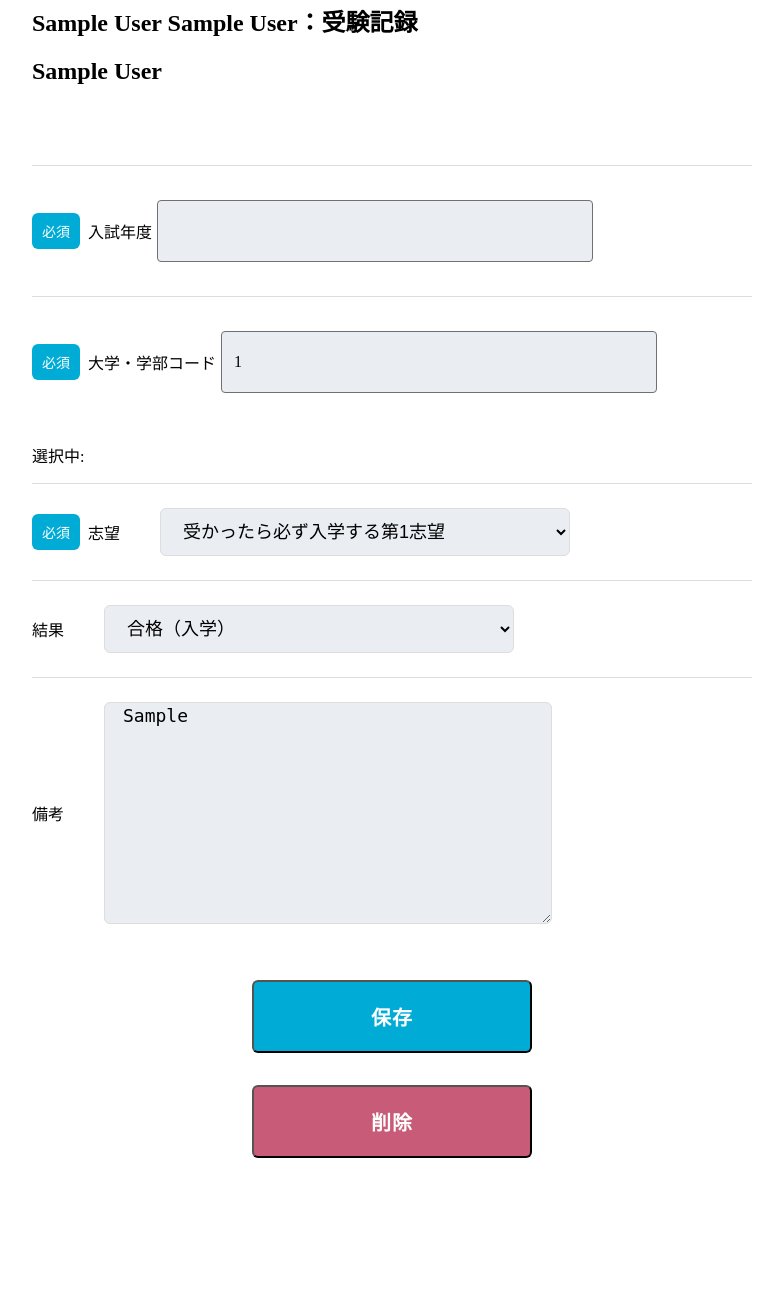
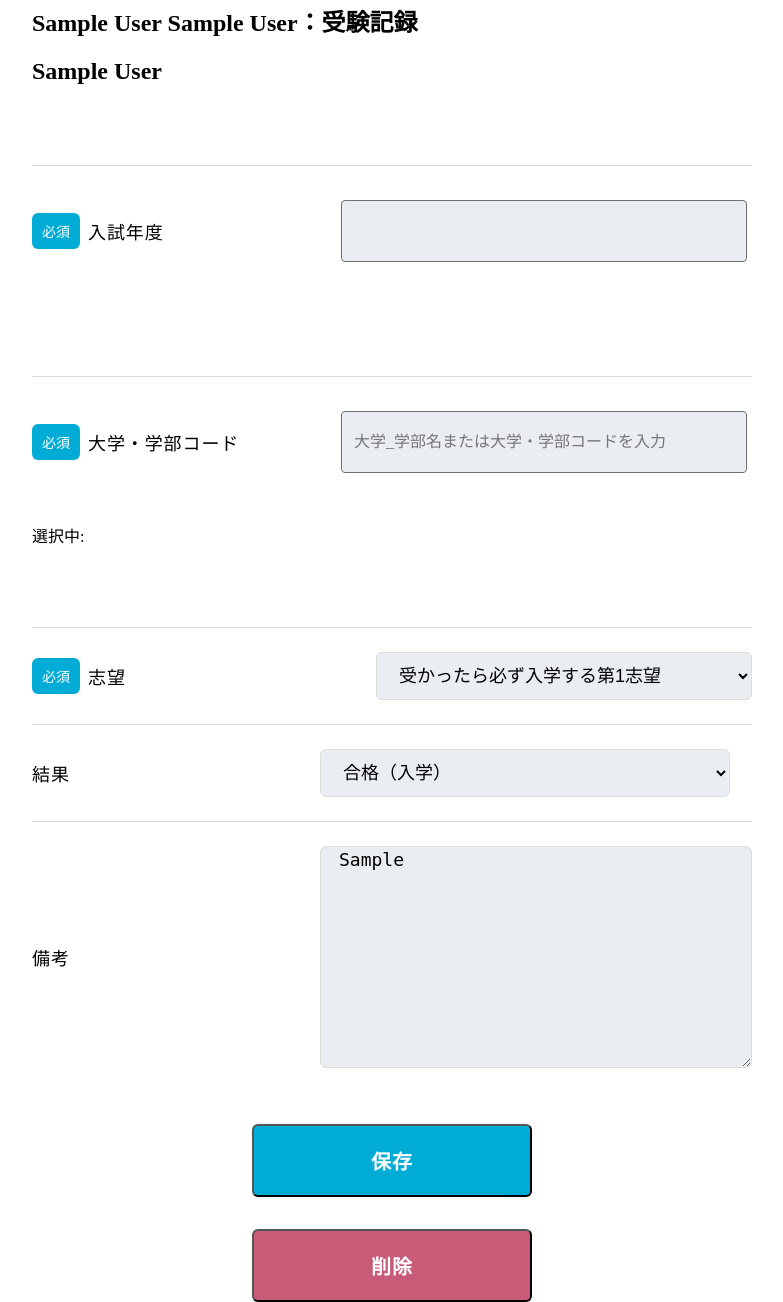
Before and after one commit to k4pu/admission_exam, a Django app: page /admission_exam_db/student/1/1 in a window 1280 px wide. Shown: the part 244-1546 px from the top of the page, without its empty margins (248-1031 px from the left). Before the commit the page ends 1402 px from the top, so only its background shows below. Run offline with Django 5.2, Linux system fonts and the light colour scheme; a user stored in the database is signed in; tables that the repository leaves empty hold one stand-in row (values such as "Sample post").

Commit message:
update StudentAdmissionExamForm and others.

```diff
--- a/admission_exam_db/forms.py
+++ b/admission_exam_db/forms.py
@@ -1,5 +1,5 @@
 from django import forms
-from .models import UniversityFaculty, StudentAdmissionExam
+from .models import UniversityFaculty, UniversityFacultyYearlyCode, StudentAdmissionExam
 import datetime
 
 
@@ -18,23 +18,18 @@
 class StudentAdmissionExamForm(forms.ModelForm):
     class Meta:
         model = StudentAdmissionExam
-        fields = ['year_to_take', 'university_faculty', 'preference', 'result', 'info']
+        fields = ['year_to_take', 'preference', 'result', 'info']# yearly_university_facultyを採用してからここにuniversity_facultyを入れてしまうと不都合があることがわかった
         labels = {
             'year_to_take': '入試年度',
-            'university_faculty': '大学・学部コード',
             'preference': '志望',
             'result': '結果',
             'info': '備考',
         }
         widgets = {
             'year_to_take': forms.NumberInput(attrs={
+                'id': 'year-to-take',
+                'name': 'year_to_take',
                 'class': 'Form-Item-Choice',
-            }),
-            'university_faculty': forms.TextInput(attrs={
-                'id': 'university-faculty-autocomplete',
-                'class': 'Form-Item-Input',
-                'autocomplete': 'off',
-                'placeholder': '大学・学部名またはコードを入力',
             }),
             'preference': forms.Select(attrs={
                 'class': 'Form-Item-Choice',
@@ -57,13 +52,18 @@
         self.fields['year_to_take'].initial = default_exam_year
 
     def save(self, commit=True, user=None):
-        instance = super().save(commit=False)# 一旦親クラスのsaveメソッドでStudentAdmissionModelインスタンスを作成する. この時点でデータベースに反映はされない
+        instance = super().save(commit=False)# 一旦親クラスのsaveメソッドでStudentAdmissionExamインスタンスを作成する. この時点でデータベースに反映はされない
+        year_to_take = self.cleaned_data.get('year_to_take')
         if self.student:
             instance.student = self.student # Noneの場合もあるが、そうでなければinstanceにstudentを代入する
-        university_faculty_id = self.data.get('university_faculty_id')
-        if university_faculty_id:
-            instance.university_faculty_id = university_faculty_id
+        university_faculty_code = self.data.get('university_faculty_code')# ブラウザのinputの情報を取得
+        if university_faculty_code:
+            yearly_university_faculty = UniversityFacultyYearlyCode.objects.get(
+                year=year_to_take,
+                university_faculty_code=university_faculty_code
+            )
+            instance.university_faculty = yearly_university_faculty.university_faculty
 
         if commit:
             instance.save(user=user)# save()はdefaultでcommit=Trueなのでここでデータベースに保存される
-        return instance# 親クラスもinstanceを返すし, この方が良さそうではあるが使い道はまだわからない
+        return instance# 親クラスもinstanceを返すし, この方が良さそうではあるが使い道はまだわからない -> views.py のcreate_student_admission_examのform = StudentAdmissionExamForm()で受け取るのか
--- a/admission_exam_db/static/admission_exam_db/css/style.css
+++ b/admission_exam_db/static/admission_exam_db/css/style.css
@@ -153,7 +153,7 @@
   width: 100%;
   max-width: 248px;
   letter-spacing: 0.05em;
-  font-weight: bold;
+  /* font-weight: bold; */
   font-size: 18px;
 }
 @media screen and (max-width: 480px) {
--- a/admission_exam_db/static/admission_exam_db/js/autocomplete.js
+++ b/admission_exam_db/static/admission_exam_db/js/autocomplete.js
@@ -1,14 +1,16 @@
 // autocomplete.js
 document.addEventListener('DOMContentLoaded', () => {
     const input = document.getElementById('university-faculty-autocomplete');
+    const yearToTake = document.getElementById('year-to-take');
     const resultsDiv = document.getElementById('autocomplete-results');
     const hiddenInput = document.getElementById('selected-university-hidden');
     const selectedUniversity = document.getElementById('selected-university'); // 選択中の大学を表示
 
     input.addEventListener('input', async () => {
         const query = input.value;
+        const year = yearToTake.value;
         if (query.length > 1) {
-            const response = await fetch(`/admission_exam_db/api/university_faculty?q=${encodeURIComponent(query)}`);
+            const response = await fetch(`/admission_exam_db/api/university_faculty?q=${encodeURIComponent(query)}&y=${encodeURIComponent(year)}`);
             const results = await response.json();
 
             resultsDiv.innerHTML = ''; // 結果をクリア
@@ -17,8 +19,8 @@
                 div.textContent = item.name;
                 div.classList.add('autocomplete-item');
                 div.addEventListener('click', () => {
-                    input.value = item.id; // 選択した候補をフィールドに設定
-                    hiddenInput.value = item.id;
+                    input.value = item.code; // 選択した候補をフィールドに設定
+                    hiddenInput.value = item.code;
                     selectedUniversity.textContent = item.name;
                     resultsDiv.innerHTML = ''; // 候補をクリア
                 });
--- a/admission_exam_db/templates/admission_exam_db/student_admission_exam_form.html
+++ b/admission_exam_db/templates/admission_exam_db/student_admission_exam_form.html
@@ -13,18 +13,37 @@
 <form method="post">
 {% csrf_token %}
 <div class="Form">
-    {% for field in form %}
+    <!-- 使いやすさのためにyear_to_take選択だけははじめに -->
+    {% with field=form.year_to_take %}
         <div class="Form-Item">
             {% if field.field.required %}
                 <span class="Form-Item-Label-Required">必須</span>
             {% endif %}
-            <label class="From-Item-Lable" for="{{ field.id_for_label }}">{{ field.label }}</label>
+            <label class="Form-Item-Label" for="{{ field.id_for_label }}">{{ field.label }}</label>
             {{ field }}
         </div>
-        {% if field.name == 'university_faculty' %}
-            <div id="autocomplete-results"></div><!-- オートコンプリート候補表示用 -->
-            <input type="hidden" id="selected-university-hidden" name="university_faculty_id">
-            <p>選択中: <span id="selected-university"></span></p>
+    {% endwith %}
+</div>
+<div class="Form">
+    <div class="Form-Item">
+        <span class="Form-Item-Label-Required">必須</span>
+        <label class="Form-Item-Label" for="university-faculty-autocomplete">大学・学部コード</label>
+        <input type="text" id="university-faculty-autocomplete" class="Form-Item-Input" autocomplete="off" placeholder="大学_学部名または大学・学部コードを入力">
+    </div>
+    <div id="autocomplete-results"></div><!-- オートコンプリート候補表示用 -->
+    <input type="hidden" id="selected-university-hidden" name="university_faculty_code">
+    <p>選択中: <span id="selected-university"></span></p>
+</div>
+<div class="Form">
+    {% for field in form %}
+        {% if field.name != 'year_to_take' %} <!-- はじめにyear_to_takeだけは表示済 -->
+        <div class="Form-Item">
+            {% if field.field.required %}
+                <span class="Form-Item-Label-Required">必須</span>
+            {% endif %}
+            <label class="Form-Item-Label" for="{{ field.id_for_label }}">{{ field.label }}</label>
+            {{ field }}
+        </div>
         {% endif %}
     {% endfor %}
 </div>
--- a/admission_exam_db/views.py
+++ b/admission_exam_db/views.py
@@ -2,7 +2,7 @@
 from django.http import HttpResponse, StreamingHttpResponse, JsonResponse
 from .forms import UniversityFacultyCSVUploadForm, StudentCSVUploadForm, UserCSVUploadForm, StudentAdmissionExamForm, StudentAdmissionExamCSVUploadForm
 
-from .models import Student, UniversityFaculty, StudentAdmissionExam
+from .models import Student, UniversityFaculty, UniversityFacultyYearlyCode, StudentAdmissionExam
 from django.contrib.auth.models import User
 from django.contrib.auth.decorators import login_required, user_passes_test
 from django.contrib import messages
@@ -480,13 +480,14 @@
 @login_required
 def university_faculty_autocomplete(request):
     query = request.GET.get('q', '') # クエリパラメータ 'q' を取得
+    year = request.GET.get('y', '') # クエリパラメータ 'year' を取得
     if query:
-        faculties = UniversityFaculty.objects.filter(
-            Q(display_name__startswith=query) | Q(university_faculty_code__startswith=query)
-        )[:50] # 先頭一致
+        yearlyfaculties = UniversityFacultyYearlyCode.objects.filter(year__exact=year).filter(
+                Q(university_faculty__display_name__startswith=query) | Q(university_faculty_code__startswith=query)
+            )[:100]
     else:
-        faculties = UniversityFaculty.objects.none()
-    results = [{"id": faculty.university_faculty_code, "name": faculty.display_name} for faculty in faculties]
+        yearlyfaculties = UniversityFacultyYearlyCode.objects.none()
+    results = [{"code": faculty.university_faculty_code, "name": faculty.university_faculty.display_name} for faculty in yearlyfaculties]
     return JsonResponse(results, safe=False)
 
 @login_required
```
Also changed, not shown: docker-compose.yml (+4 -4 lines).
